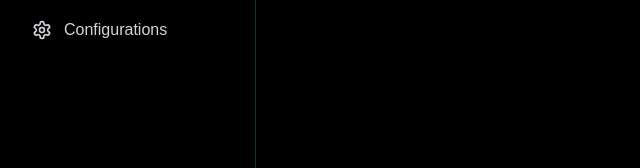
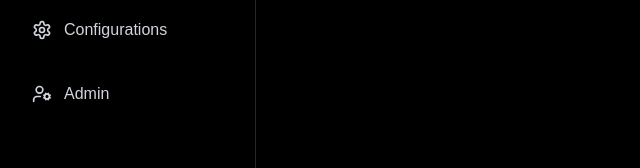
Before and after one commit to AgilWave/Examina-Frontend, a Next.js app: page /admin/sidebar in a window 1280 px wide. Shown: the part 366-534 px from the top of the page, without its empty margins (0-640 px from the left). Built offline with nearby package versions, Linux system fonts and the light colour scheme.

Commit message:
Update side bar

```diff
--- a/components/admin/sidebar/sidebar.tsx
+++ b/components/admin/sidebar/sidebar.tsx
@@ -8,7 +8,7 @@ import PoweredBy from "@/public/imgs/bottomlogo.png";
 import examinaMobile from "@/public/imgs/examinacrop.png";
 import NIBMCrop from "@/public/imgs/nibmcrop.png";
 import { usePathname } from "next/navigation";
-import { LayoutGrid, Settings, BookCopy, GraduationCap } from "lucide-react";
+import { LayoutGrid, Settings, BookCopy, GraduationCap, UserCog  } from "lucide-react";
 
 const Sidebar = () => {
   const pathname = usePathname();
@@ -29,6 +29,7 @@ const Sidebar = () => {
     { name: "Exams", icon: GraduationCap, href: "/admin/dashboard/exams" },
     { name: "Reports", icon: BookCopy, href: "/admin/dashboard/reports" },
     { name: "Configurations", icon: Settings, href: "/admin/dashboard/config" },
+    { name: "Admin", icon: UserCog , href: "/admin/dashboard/admin" },
   ];
 
   return (
```
